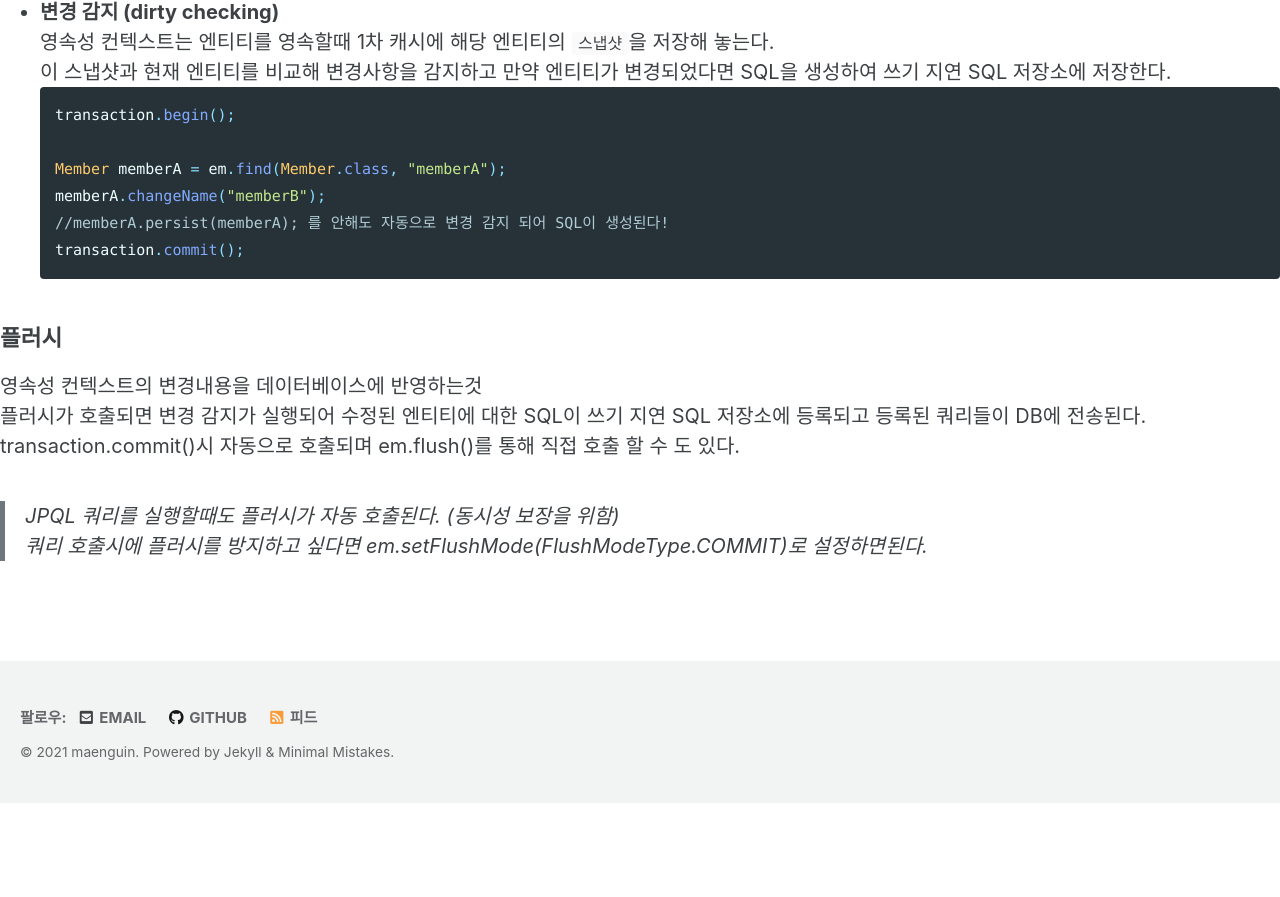
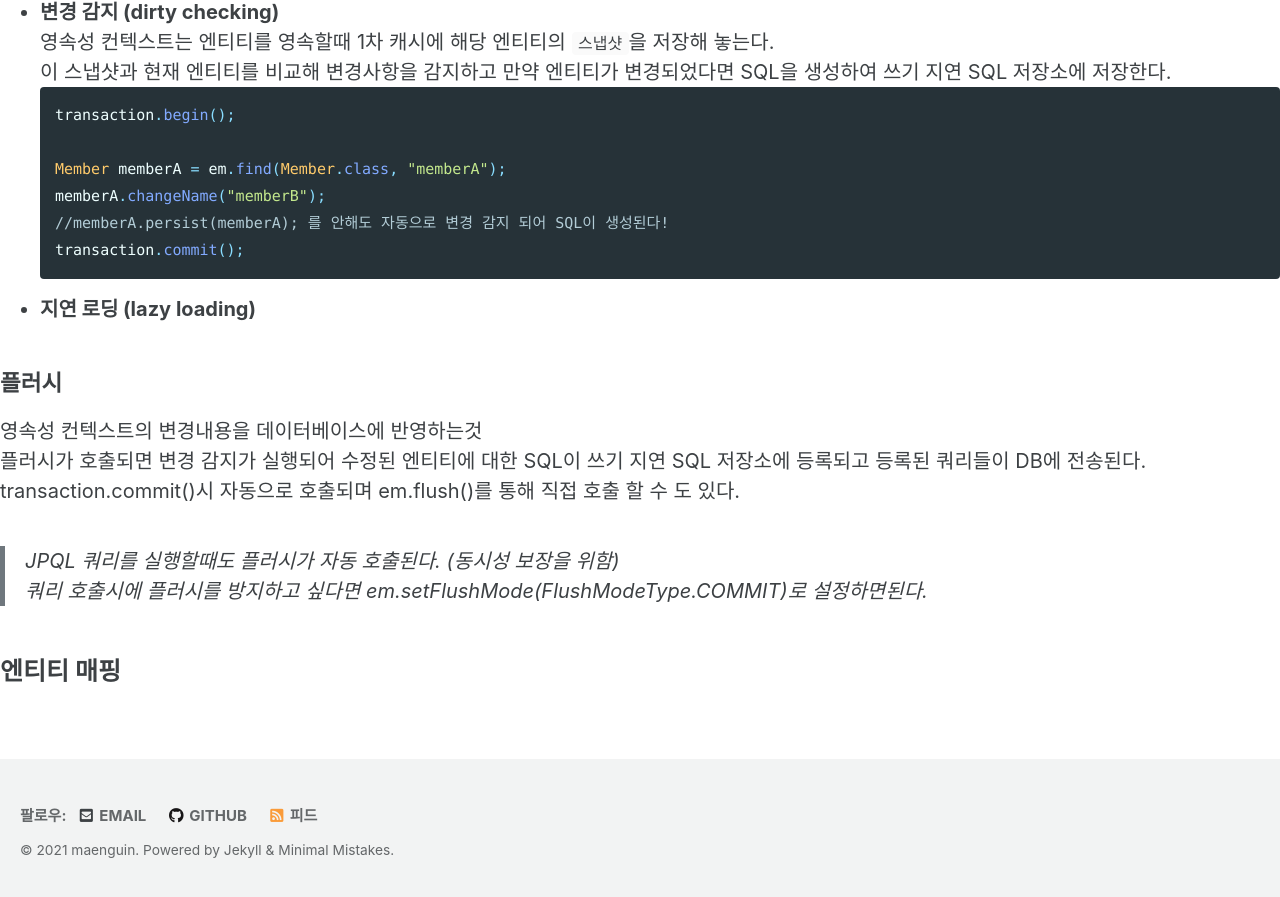
Before and after one commit to maenguin/maenguin.github.io, a Jekyll site: the page built from private/2020-12-31-jpa-basic.md, in a window 1280 px wide and 900 px high, scrolled down 6403 px. Shown: the top 897 px of the window. Built offline with Jekyll 4.4.1, drawn with Linux system fonts in a browser that asks for light colours; cached includes are drawn as plain includes; our own code applies the rules of GitHub Pages for plain Markdown files; before the commit the page ends 7206 px from its top, so only the background shows below that.

Commit message:
Update 2020-12-31-jpa-basic.md

````diff
--- a/private/2020-12-31-jpa-basic.md
+++ b/private/2020-12-31-jpa-basic.md
@@ -220,6 +220,9 @@ J2EE, 스프링 프레임워크 같은 컨테이너 환경에서는 엔티티
   transaction.commit();
   ```
 
+* **지연 로딩 (lazy loading)**
+
+
 ### 플러시
 영속성 컨텍스트의 변경내용을 데이터베이스에 반영하는것
 플러시가 호출되면 변경 감지가 실행되어 수정된 엔티티에 대한 SQL이 쓰기 지연 SQL 저장소에 등록되고 등록된 쿼리들이 DB에 전송된다.
@@ -227,3 +230,6 @@ transaction.commit()시 자동으로 호출되며 em.flush()를 통해 직접
 
 > JPQL 쿼리를 실행할때도 플러시가 자동 호출된다. (동시성 보장을 위함)
 쿼리 호출시에 플러시를 방지하고 싶다면 em.setFlushMode(FlushModeType.COMMIT)로 설정하면된다.
+
+
+## 엔티티 매핑
````
